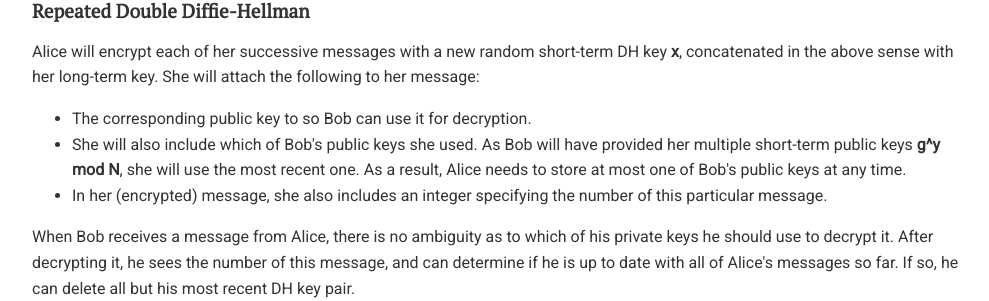
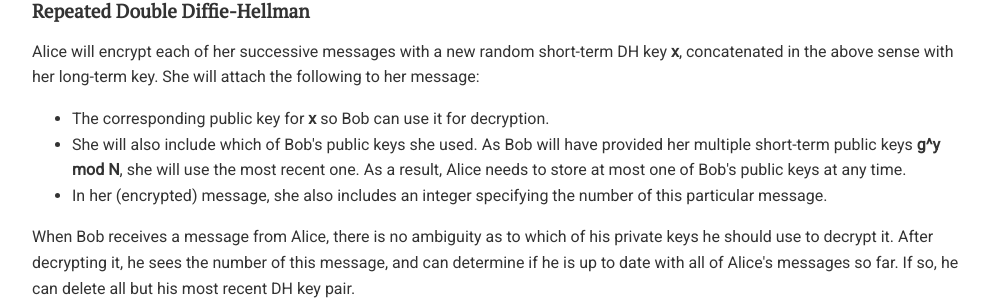
Before and after one commit to chatscrypt/chatscrypt.github.io, a Jekyll site: the page built from _posts/2020-01-21-the-chatscrypt-architecture-part-ii-repeated-triple-diffie-hellman.html, in a window 1280 px wide. Shown: the part 820-1121 px from the top of the page, without its empty margins (143-1132 px from the left). Built offline with Jekyll 4.4.1, drawn with Linux system fonts in a browser that asks for light colours; comment, search, counter and statistics services are not loaded.

Commit message:
Update 2020-01-21-the-chatscrypt-architecture-part-ii-repeated-triple-diffie-hellman.html

```diff
--- a/_posts/2020-01-21-the-chatscrypt-architecture-part-ii-repeated-triple-diffie-hellman.html
+++ b/_posts/2020-01-21-the-chatscrypt-architecture-part-ii-repeated-triple-diffie-hellman.html
@@ -37,7 +37,7 @@ This would be similar to the E3DH, with the following differences:
 Alice will encrypt each of her successive messages with a new random short-term DH key <b>x</b>, concatenated in the above sense with her long-term key. She will attach the following to her message:
 
 <ul>
-  <li> The corresponding public key to so Bob can use it for decryption.
+  <li> The corresponding public key for <b>x</b> so Bob can use it for decryption.
    <li> She will also include which of Bob's public keys she used. As Bob will have provided her multiple short-term public keys <b>g^y mod N</b>, she will use the most recent one. As a result, Alice needs to store at most one of Bob's public keys at any time.
 <li>In her (encrypted) message, she also includes an integer specifying the number of this particular message.
   </ul>
```
